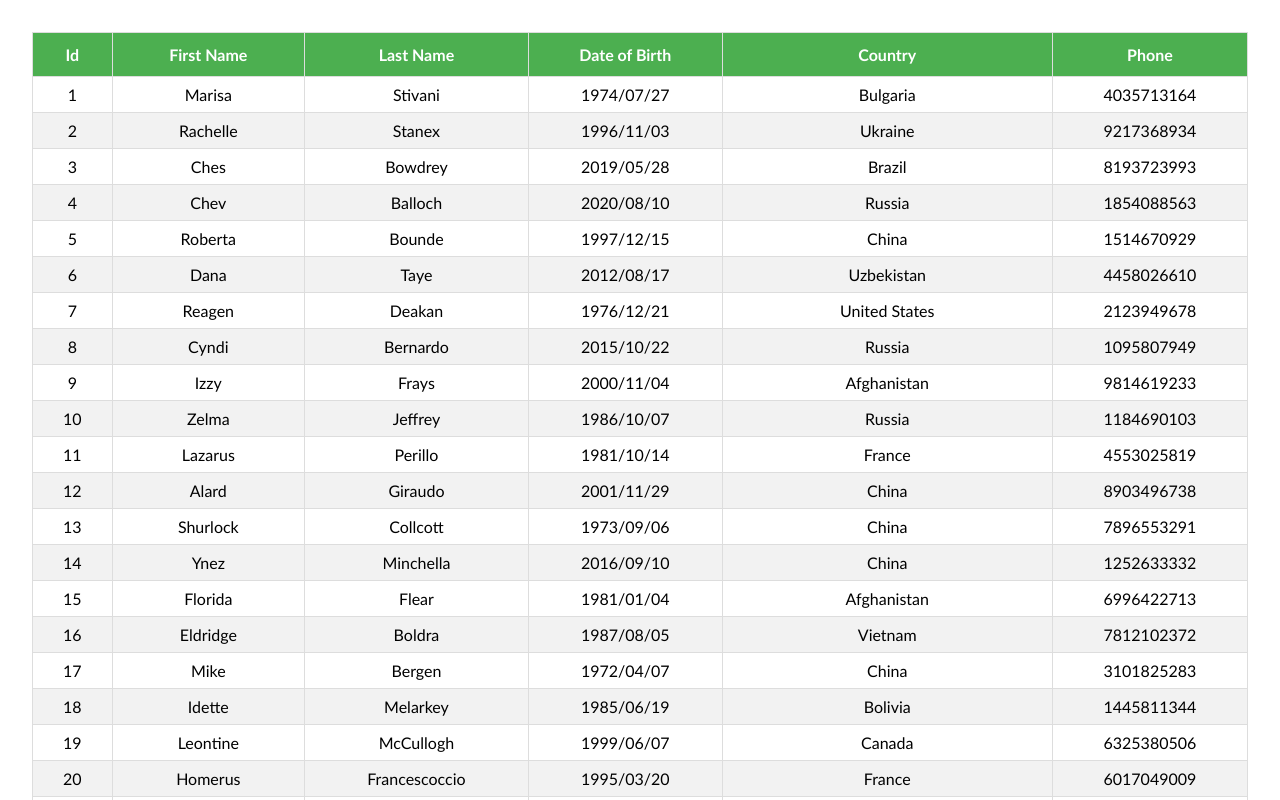
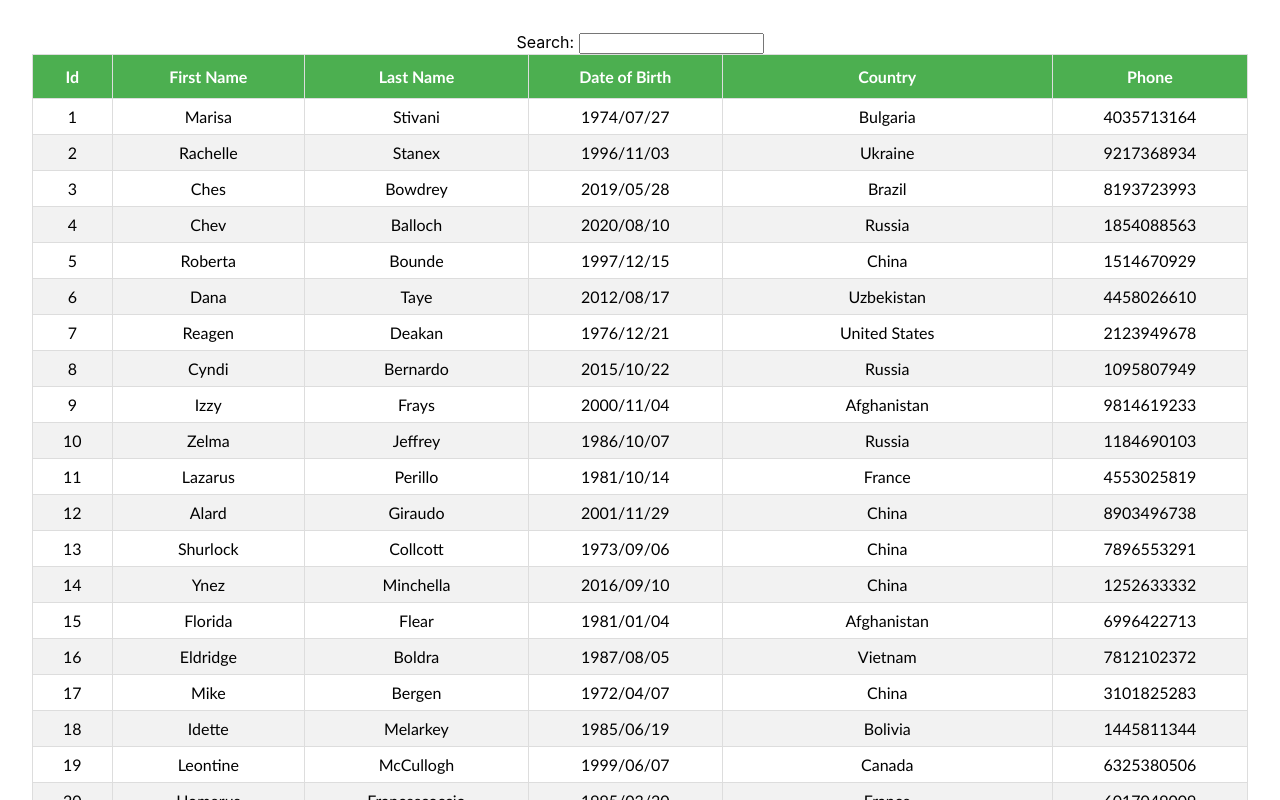
Before and after one commit to YUYING0327/React-table-turtorial, a React (Vite) app: page / in a window 1280 px wide. Shown: the top 800 px of the page. Built offline with nearby package versions, Linux system fonts and the light colour scheme.

Commit message:
Global Filter

```diff
--- a/src/App.jsx
+++ b/src/App.jsx
@@ -1,10 +1,10 @@
 import './App.css';
-import { SortingTable } from './components/SortingTable';
+import { FilteringTable } from './components/FilteringTable';
 
 function App() {
   return (
     <div className='App'>
-      <SortingTable />
+      <FilteringTable />
     </div>
   );
 }
--- /dev/null
+++ b/src/components/FilteringTable.jsx
@@ -0,0 +1,70 @@
+import { useTable, useGlobalFilter } from 'react-table';
+import MOCK_DATA from './MOCK_DATA.json';
+import { COLUMNS } from './columns';
+import { useMemo } from 'react';
+import './table.css';
+import { GlobalFilter } from './GlobalFilter';
+
+export const FilteringTable = () => {
+  const columns = useMemo(() => COLUMNS, []);
+  const data = useMemo(() => MOCK_DATA, []);
+
+  const {
+    getTableProps,
+    getTableBodyProps,
+    headerGroups,
+    footerGroups,
+    rows,
+    prepareRow,
+    state,
+    setGlobalFilter,
+  } = useTable(
+    {
+      columns,
+      data,
+    },
+    useGlobalFilter
+  );
+
+  const { globalFilter } = state;
+
+  return (
+    <>
+      <GlobalFilter filter={globalFilter} setFilter={setGlobalFilter} />
+      <table {...getTableProps()}>
+        <thead>
+          {headerGroups.map((headerGroup) => (
+            <tr {...headerGroup.getHeaderGroupProps()}>
+              {headerGroup.headers.map((column) => (
+                <th {...column.getHeaderProps()}>{column.render('Header')}</th>
+              ))}
+            </tr>
+          ))}
+        </thead>
+        <tbody {...getTableBodyProps()}>
+          {rows.map((row) => {
+            prepareRow(row);
+            return (
+              <tr {...row.getRowProps()}>
+                {row.cells.map((cell) => {
+                  return (
+                    <td {...cell.getCellProps()}>{cell.render('Cell')}</td>
+                  );
+                })}
+              </tr>
+            );
+          })}
+        </tbody>
+        <tfoot>
+          {footerGroups.map((footerGroups) => (
+            <tr {...footerGroups.getFooterGroupProps()}>
+              {footerGroups.headers.map((column) => (
+                <td {...column.getFooterProps}>{column.render('Footer')}</td>
+              ))}
+            </tr>
+          ))}
+        </tfoot>
+      </table>
+    </>
+  );
+};
--- /dev/null
+++ b/src/components/GlobalFilter.jsx
@@ -0,0 +1,10 @@
+import React from 'react';
+
+export const GlobalFilter = ({ filter, setFilter }) => {
+  return (
+    <span>
+      Search:{' '}
+      <input value={filter || ''} onChange={(e) => setFilter(e.target.value)} />
+    </span>
+  );
+};
--- a/src/components/SortingTable.jsx
+++ /dev/null
@@ -1,65 +0,0 @@
-import { useTable, useSortBy } from 'react-table';
-import MOCK_DATA from './MOCK_DATA.json';
-import { COLUMNS } from './columns';
-import { useMemo } from 'react';
-import './table.css';
-
-export const SortingTable = () => {
-  const columns = useMemo(() => COLUMNS, []);
-  const data = useMemo(() => MOCK_DATA, []);
-
-  const {
-    getTableProps,
-    getTableBodyProps,
-    headerGroups,
-    footerGroups,
-    rows,
-    prepareRow,
-  } = useTable(
-    {
-      columns,
-      data,
-    },
-    useSortBy
-  );
-
-  return (
-    <table {...getTableProps()}>
-      <thead>
-        {headerGroups.map((headerGroup) => (
-          <tr {...headerGroup.getHeaderGroupProps()}>
-            {headerGroup.headers.map((column) => (
-              <th {...column.getHeaderProps(column.getSortByToggleProps())}>
-                {column.render('Header')}
-                <span>
-                  {column.isSorted ? (column.isSortedDesc ? ' 🔽' : ' 🔼') : ''}
-                </span>
-              </th>
-            ))}
-          </tr>
-        ))}
-      </thead>
-      <tbody {...getTableBodyProps()}>
-        {rows.map((row) => {
-          prepareRow(row);
-          return (
-            <tr {...row.getRowProps()}>
-              {row.cells.map((cell) => {
-                return <td {...cell.getCellProps()}>{cell.render('Cell')}</td>;
-              })}
-            </tr>
-          );
-        })}
-      </tbody>
-      <tfoot>
-        {footerGroups.map((footerGroups) => (
-          <tr {...footerGroups.getFooterGroupProps()}>
-            {footerGroups.headers.map((column) => (
-              <td {...column.getFooterProps}>{column.render('Footer')}</td>
-            ))}
-          </tr>
-        ))}
-      </tfoot>
-    </table>
-  );
-};
```
